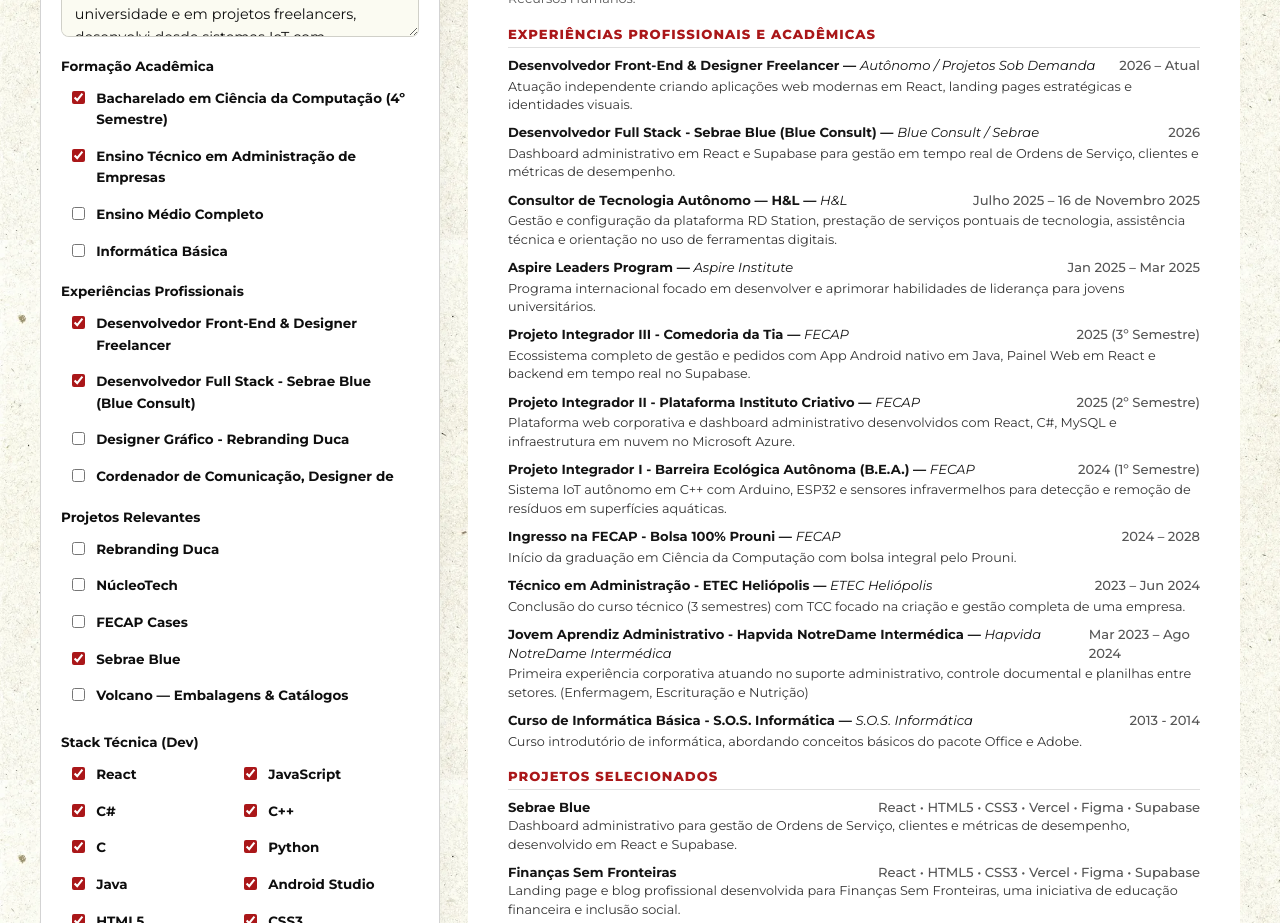
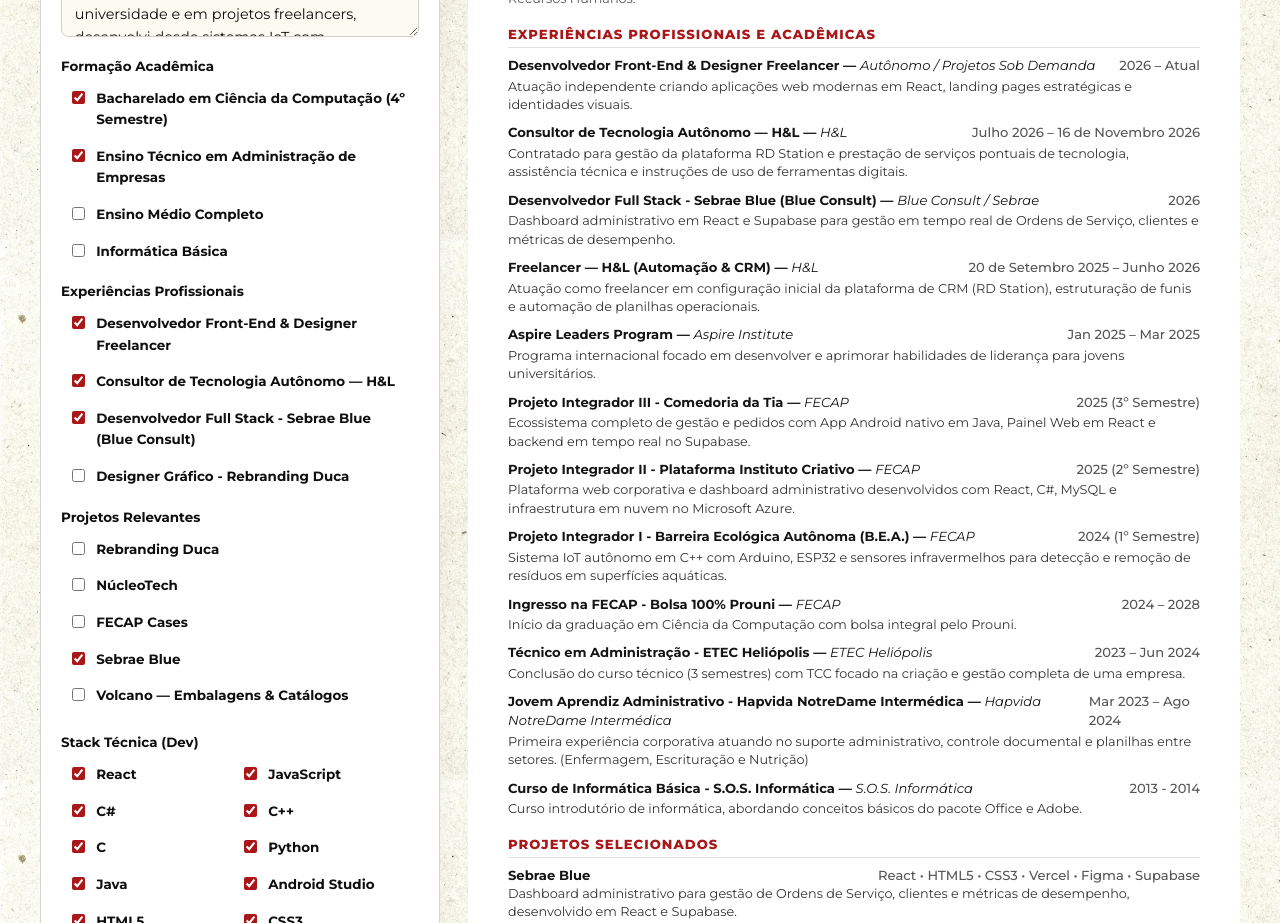
Before and after one commit to Vinnywho/Vinicius-Lima-Portifolio, a React (Vite) app: page /cv-lab in a window 1280 px wide. Shown: the part 840-1763 px from the top of the page. Built offline with nearby package versions, Linux system fonts and the light colour scheme.

Commit message:
chore: separate H&L 2025-2026 freelance phase and 2026 tech consultant engagement

```diff
--- a/src/data/experiences.js
+++ b/src/data/experiences.js
@@ -25,6 +25,34 @@ export const experiences = [
     },
     tags: ['React', 'GSAP', 'UI/UX', 'Figma', 'Vercel'],
     relatedProjectSlug: 'financas-sem-fronteiras',
+  },
+  {
+    id: 'consultor-hl-2026',
+    year: '2026',
+    period: { pt: 'Julho 2026 – 16 de Novembro 2026', en: 'July 2026 – Nov 16, 2026' },
+    category: 'career',
+    title: {
+      pt: 'Consultor de Tecnologia Autônomo — H&L',
+      en: 'Independent Technology Consultant — H&L',
+    },
+    organization: 'H&L',
+    shortDesc: {
+      pt: 'Contratado para gestão da plataforma RD Station e prestação de serviços pontuais de tecnologia, assistência técnica e instruções de uso de ferramentas digitais.',
+      en: 'Engaged to manage the RD Station platform and deliver on-demand technology services, technical support, and user guidance on digital tools.',
+    },
+    highlights: {
+      pt: [
+        'Administração, manutenção e personalização de fluxos e funis na plataforma RD Station.',
+        'Assistência técnica pontual, resolução de demandas operacionais de TI e suporte direto.',
+        'Instruções práticas e orientação da equipe para melhor uso de ferramentas tecnológicas.',
+      ],
+      en: [
+        'Administered, maintained, and customized workflows and pipelines inside RD Station.',
+        'Provided on-demand technical support, IT troubleshooting, and hands-on assistance.',
+        'Guided and trained staff on effectively using digital tools and workflows.',
+      ],
+    },
+    tags: ['RD Station', 'Consultoria Tech', 'Assistência Técnica', 'Suporte & Treinamento', 'CRM'],
   },
   {
     id: 'sebrae-blue-2026',
@@ -164,30 +192,28 @@ export const experiences = [
   {
     id: 'freelancer-hl-2025',
     year: '2025',
-    period: { pt: 'Julho 2025 – 16 de Novembro 2025', en: 'July 2025 – Nov 16, 2025' },
+    period: { pt: '20 de Setembro 2025 – Junho 2026', en: 'Sep 20, 2025 – June 2026' },
     category: 'career',
     title: {
-      pt: 'Consultor de Tecnologia Autônomo — H&L',
-      en: 'Independent Technology Consultant — H&L',
+      pt: 'Freelancer — H&L (Automação & CRM)',
+      en: 'Freelancer — H&L (Automation & CRM)',
     },
     organization: 'H&L',
     shortDesc: {
-      pt: 'Gestão e configuração da plataforma RD Station, prestação de serviços pontuais de tecnologia, assistência técnica e orientação no uso de ferramentas digitais.',
-      en: 'Management and configuration of the RD Station platform, on-demand technology services, technical support, and user guidance on digital tools.',
+      pt: 'Atuação como freelancer em configuração inicial da plataforma de CRM (RD Station), estruturação de funis e automação de planilhas operacionais.',
+      en: 'Freelance engagement covering initial CRM (RD Station) setup, pipeline structuring, and operational spreadsheet automation.',
     },
     highlights: {
       pt: [
-        'Administração e personalização de fluxos, funis e automações na plataforma RD Station.',
-        'Assistência técnica pontual, resolução de problemas e suporte direto em demandas de tecnologia.',
-        'Instruções práticas e treinamento de uso de ferramentas tecnológicas e planilhas para a equipe.',
+        'Implantação e personalização inicial de fluxos de atendimento no CRM.',
+        'Organização e automação de planilhas gerenciais para ganho de produtividade.',
       ],
       en: [
-        'Administered and customized pipelines, workflows, and automations inside RD Station.',
-        'Provided on-demand technical support, troubleshooting, and hands-on IT assistance.',
-        'Delivered practical guidance and training on software tools and operational spreadsheets.',
+        'Implemented and customized initial customer workflows inside the CRM.',
+        'Structured and automated management spreadsheets to boost team productivity.',
       ],
     },
-    tags: ['RD Station', 'Consultoria Tech', 'Assistência Técnica', 'Suporte & Treinamento', 'CRM'],
+    tags: ['CRM', 'RD Station', 'Automação', 'Excel Avançado', 'Processos'],
   },
   {
     id: 'freelancer-volcano-2025',
```
